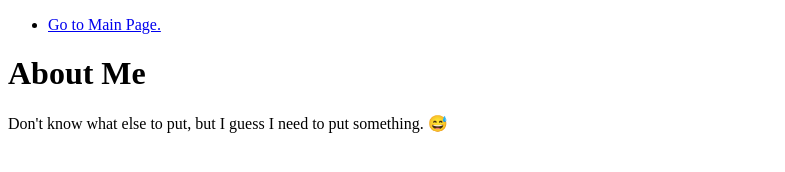
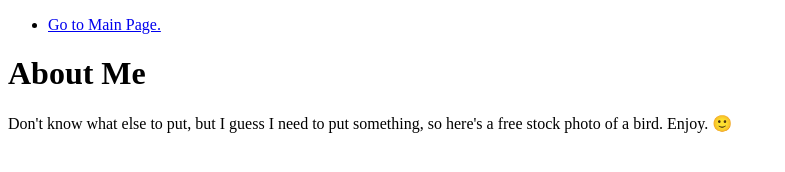
Before and after one commit to rrvict/rrvict.github.io, a plain HTML site: page second.html in a window 1280 px wide. Shown: the whole page, without its empty margins (0-785 px from the left). Drawn offline with Linux system fonts and the light colour scheme.

Commit message:
Update second.html

```diff
--- a/second.html
+++ b/second.html
@@ -16,7 +16,7 @@
 		</header>
 
 		<main>
-			<p>Don't know what else to put, but I guess I need to put something. 😅
+			<p>Don't know what else to put, but I guess I need to put something, so here's a free stock photo of a bird. Enjoy. 🙂
 			</p>
 		</main>
 
```
